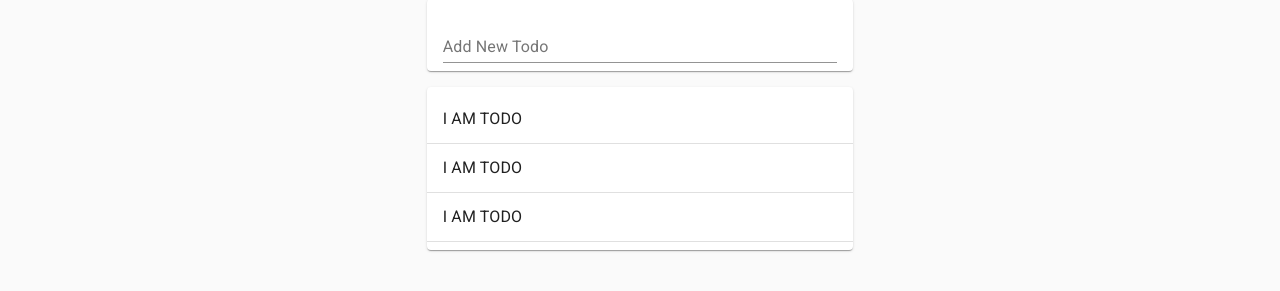
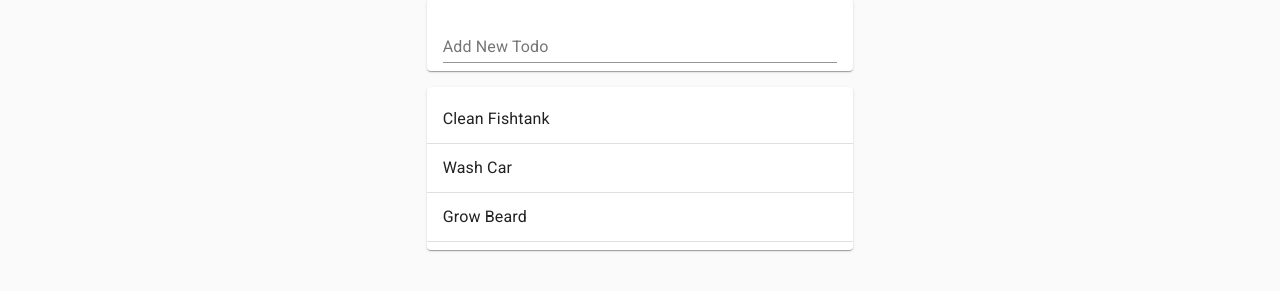
Before and after one commit to lowtrey/react-hooks-todo, a React (Create React App) app: page / in a window 1280 px wide. Shown: the part 97-388 px from the top of the page. Built offline with nearby package versions, Linux system fonts and the light colour scheme.

Commit message:
Move ListItem content to Todo component

```diff
--- a/src/Todo.js
+++ b/src/Todo.js
@@ -1,7 +1,15 @@
 import React from 'react';
+import ListItem from '@material-ui/core/ListItem';
+import ListItemText from '@material-ui/core/ListItemText';
 
-function Todo() {
-  return <li>I AM TODO</li>
+function Todo({ completed, task }) {
+  return (
+    <ListItem>
+      <ListItemText>
+        {task}
+      </ListItemText>
+    </ListItem>
+  );
 }
 
 export default Todo;
--- a/src/TodoList.js
+++ b/src/TodoList.js
@@ -1,8 +1,6 @@
 import React from 'react';
 import Divider from '@material-ui/core/Divider';
 import List from '@material-ui/core/List';
-import ListItem from '@material-ui/core/ListItem';
-import ListItemText from '@material-ui/core/ListItemText';
 import Paper from '@material-ui/core/Paper';
 import Todo from './Todo';
 
@@ -12,11 +10,7 @@ function TodoList(props) {
       <List>
         {props.todos.map(todo => (
           <>
-            <ListItem>
-              <ListItemText>
-                <Todo task={todo.task} key={todo.id}  />
-              </ListItemText>
-            </ListItem>
+            <Todo task={todo.task} key={todo.id} completed={todo.completed} />
             <Divider />
           </>
         ))}
```
